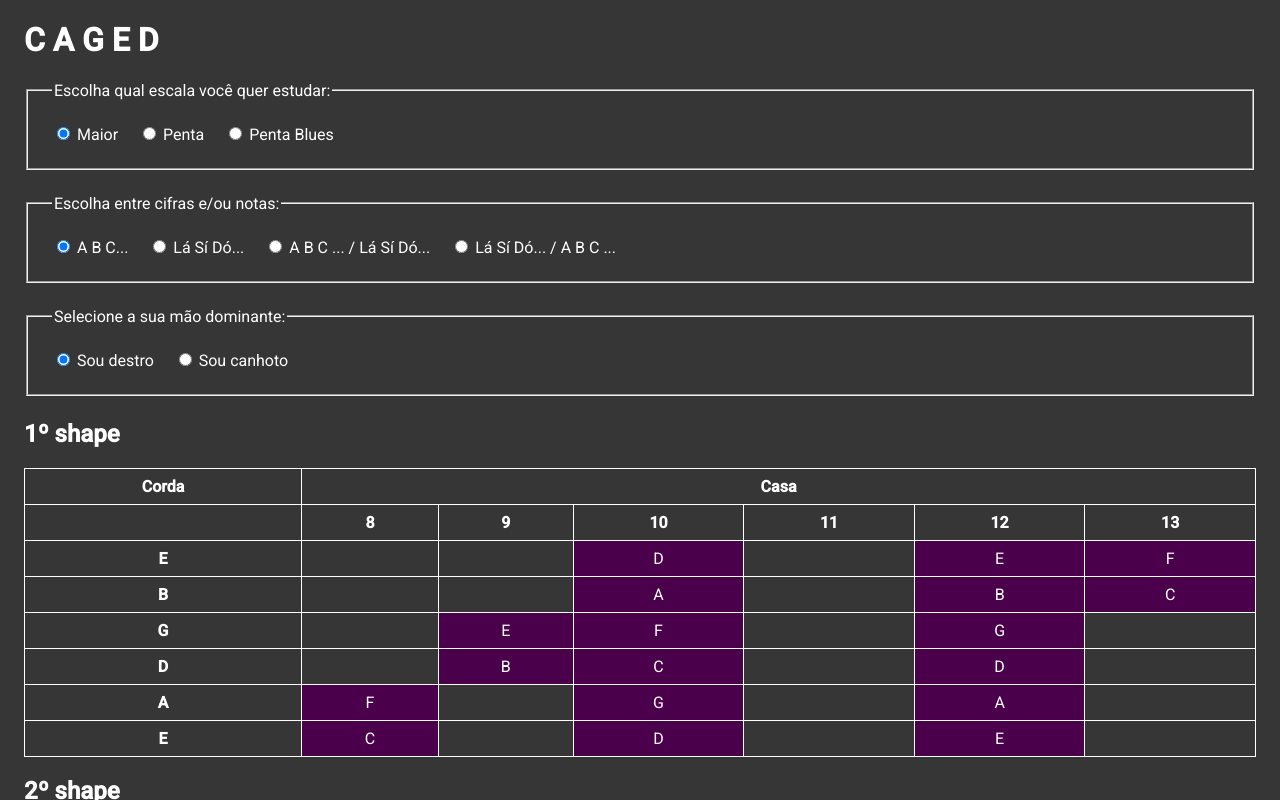
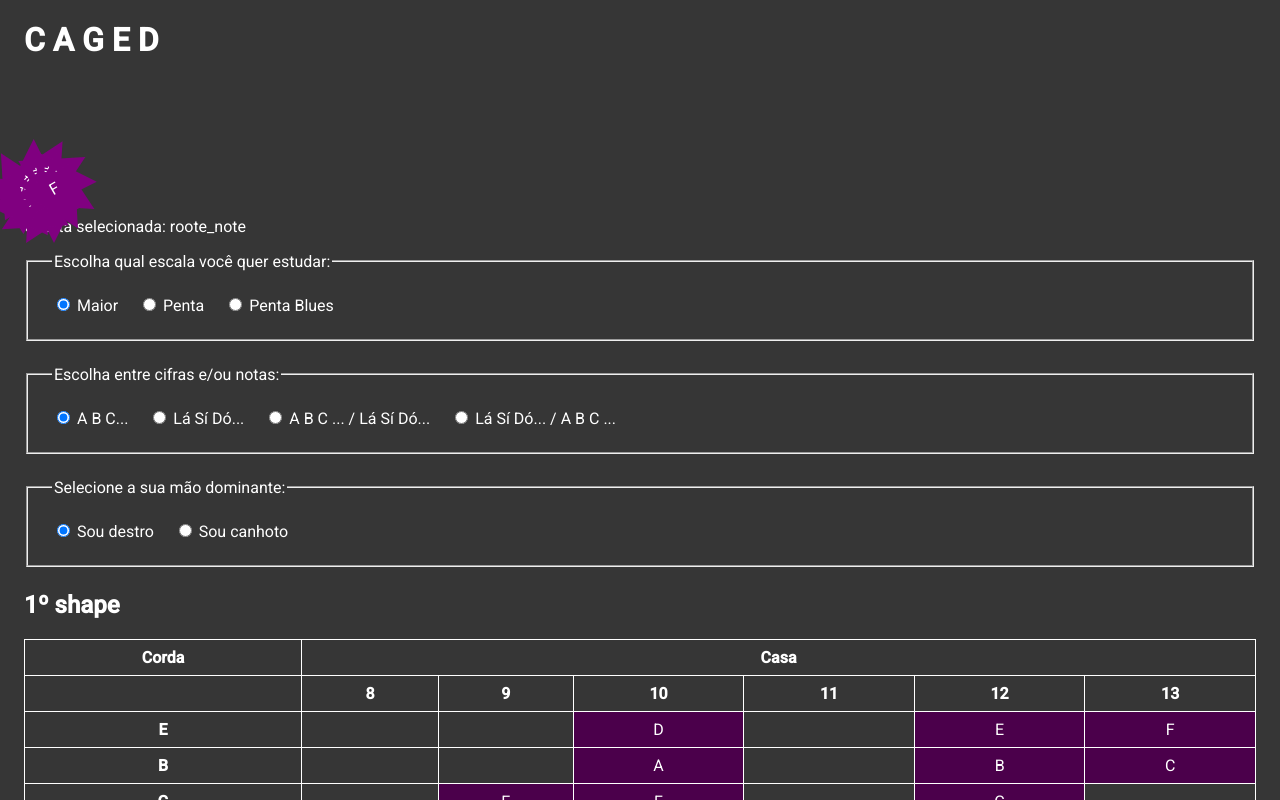
Before and after one commit to vitor-gercov/modulos-gregos, an Angular app: page / in a window 1280 px wide. Shown: the top 800 px of the page. Built offline with nearby package versions, Linux system fonts and the light colour scheme.

Commit message:
beginning of the cicle of fourths component

```diff
--- /dev/null
+++ b/src/app/components/cicle-of-fourths/cicle-of-fourths.component.css
@@ -0,0 +1,34 @@
+.cicle_of_fourths_section {
+    height: 120px;
+    position: relative;
+
+    div {
+        position: absolute;
+        bottom: 0;
+    }
+
+    label {
+        cursor: pointer;
+        display: inline-block;
+        position: relative;
+        z-index: 0;
+        translate: 25px 5px;
+
+        &::before {
+            position: absolute;
+            content: '';
+            z-index: -1;
+            background-color: transparent;
+            border-top: 60px solid purple;
+            border-right: 30px solid transparent;
+            border-bottom: 0px solid transparent;
+            border-left: 30px solid transparent;
+            translate: -25px -4px;
+        }
+    }
+
+    input {
+        opacity: 0;
+        cursor: pointer;
+    }
+}
--- /dev/null
+++ b/src/app/components/cicle-of-fourths/cicle-of-fourths.component.html
@@ -0,0 +1,16 @@
+<section class="cicle_of_fourths_section">
+    @for(note of notes; track $index) {
+    <div [ngStyle]="{
+        'rotate': $index * 30 + 'deg'
+    }">
+        <label [for]="inputId($index)">
+            {{ note }}
+        </label>
+        <input type="radio" [id]="inputId($index)" name="cicle_of_fourths" [value]="inputId($index)"
+            [(ngModel)]="fourthSelected" class="triangle_button">
+    </div>
+    }
+</section>
+<p>
+    Quarta selecionada: {{ fourthSelected() }}
+</p>
--- /dev/null
+++ b/src/app/components/cicle-of-fourths/cicle-of-fourths.component.ts
@@ -0,0 +1,35 @@
+import { NgStyle } from '@angular/common';
+import { Component, model, ModelSignal } from '@angular/core';
+import { FormsModule } from '@angular/forms';
+
+@Component({
+  selector: 'app-cicle-of-fourths',
+  imports: [
+    NgStyle,
+    FormsModule
+  ],
+  templateUrl: './cicle-of-fourths.component.html',
+  styleUrl: './cicle-of-fourths.component.css'
+})
+export class CicleOfFourthsComponent {
+  notes = [
+    'C',
+    'G',
+    'D',
+    'A',
+    'E',
+    'B',
+    'F#',
+    'C#',
+    'G#',
+    'D#',
+    'A#',
+    'F'
+  ];
+
+  fourthSelected: ModelSignal<string> = model<string>('roote_note');
+
+  inputId(noteIndex: number): string {
+    return noteIndex === 0 ? 'roote_note' : `${noteIndex + 1}_fourth`;
+  }
+}
--- a/src/app/components/modulos-gregos/modulos-gregos.component.html
+++ b/src/app/components/modulos-gregos/modulos-gregos.component.html
@@ -4,6 +4,7 @@
     </h1>
 </header>
 <main>
+    <app-cicle-of-fourths></app-cicle-of-fourths>
     <fieldset>
         <legend>
             Escolha qual escala você quer estudar:
```
Also changed, not shown: src/app/components/modulos-gregos/modulos-gregos.component.ts (+6 -1 lines), 1 other file (tests, documents, lock files or other folders).
